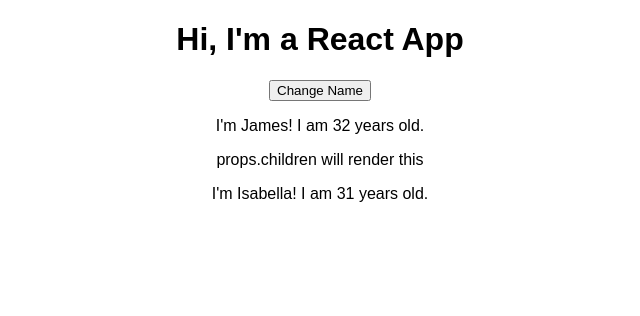
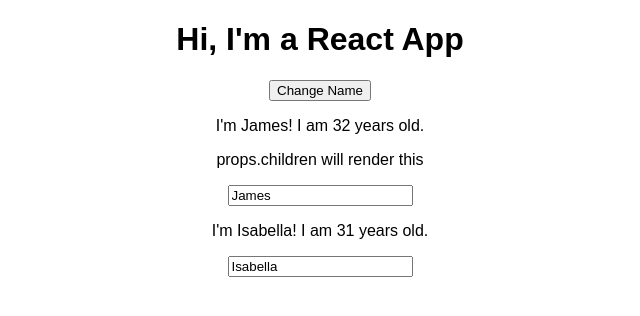
Before and after one commit to hzbyun/react-practice, a React (Create React App) app: page / in a window 1280 px wide. Shown: the top 316 px of the page, without its empty margins (320-960 px from the left). Built offline with nearby package versions, Linux system fonts and the light colour scheme.

Commit message:
two way binding and event.target.vaue

```diff
--- a/src/App.js
+++ b/src/App.js
@@ -23,6 +23,15 @@
     })
   }
 
+  nameChangeHandler = (event) => {
+    this.setState({
+        persons: [
+        { name: event.target.value, age: 10},
+        { name: 'Isabella', age: 10}
+      ]
+    })
+  }
+
   render() {
     return (
       <div className="App">
@@ -37,7 +46,8 @@
         <Person
           name={this.state.persons[0].name}
           age={this.state.persons[0].age}
-          click={this.switchNameHandler.bind(this, 40)}> props.children will render this </Person>
+          click={this.switchNameHandler.bind(this, 40)}
+          changed={this.nameChangeHandler}> props.children will render this </Person>
         <Person
           name={this.state.persons[1].name}
           age={this.state.persons[1].age}/>
--- a/src/Person/Person.js
+++ b/src/Person/Person.js
@@ -1,10 +1,11 @@
 import React from 'react';
 
-const person = (props) => {
+const person = ( props ) => {
     return (
         <div>
             <p onClick={props.click}>I'm {props.name}! I am {props.age} years old.</p>
             <p>{props.children}</p>
+            <input type="text" onChange={props.changed} value={props.name}/>
         </div>
     )
 }
```
